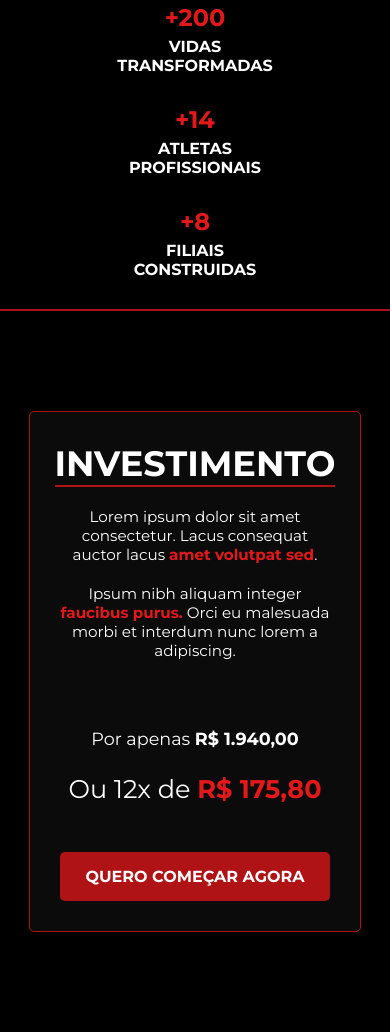
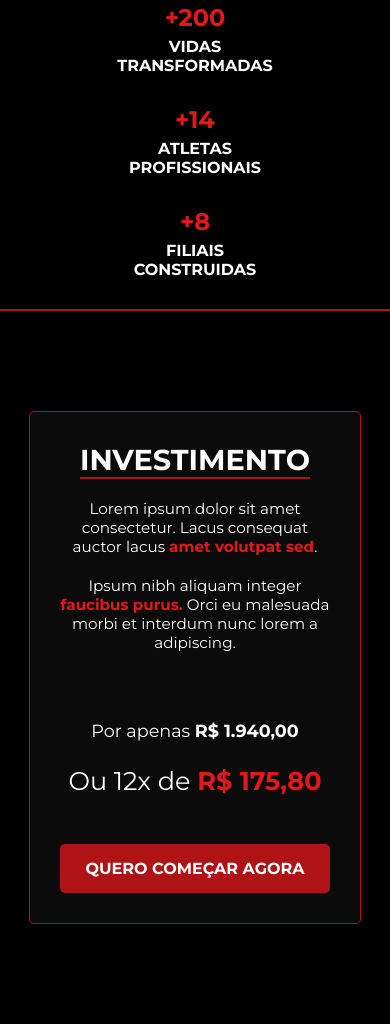
Before and after one commit to Kauasampaio96/web-design-fabrica, a plain HTML site: page index.html in a window 390 px wide. Shown: the part 6159-7191 px from the top of the page. Drawn offline with Linux system fonts and the light colour scheme.

Commit message:
style:alteração font-size h1 > .sc5/ responsive-sm

```diff
--- a/sass/style.sass
+++ b/sass/style.sass
@@ -460,6 +460,9 @@ header
         font-size: 2.2rem
         @extend %h1-title-format
 
+        @include responsive-sm
+          font-size: 1.8rem
+
       p
         text-align: center
         font-size: 0.95rem
```
Also changed, not shown: css/style.css, 1 other file.
